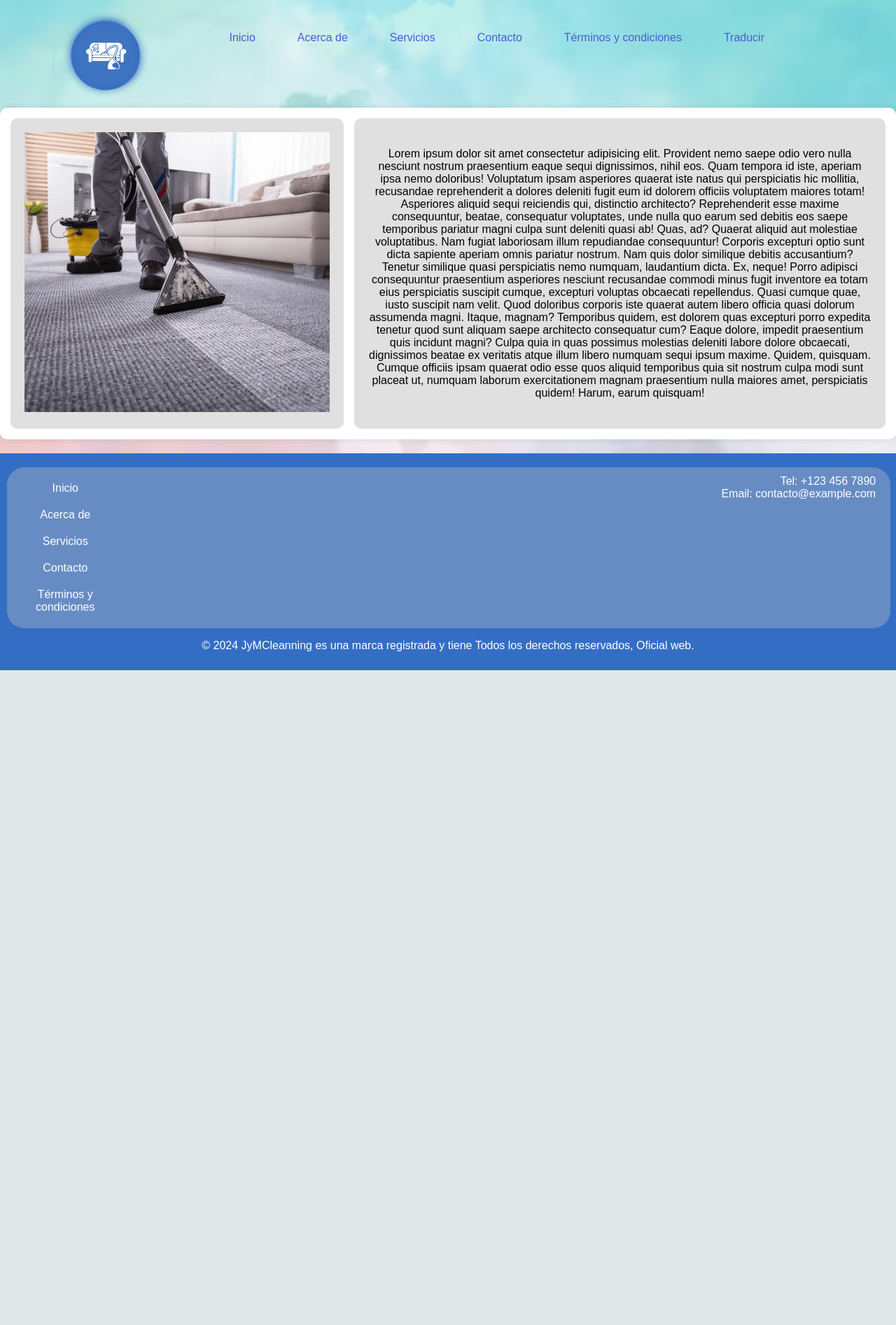
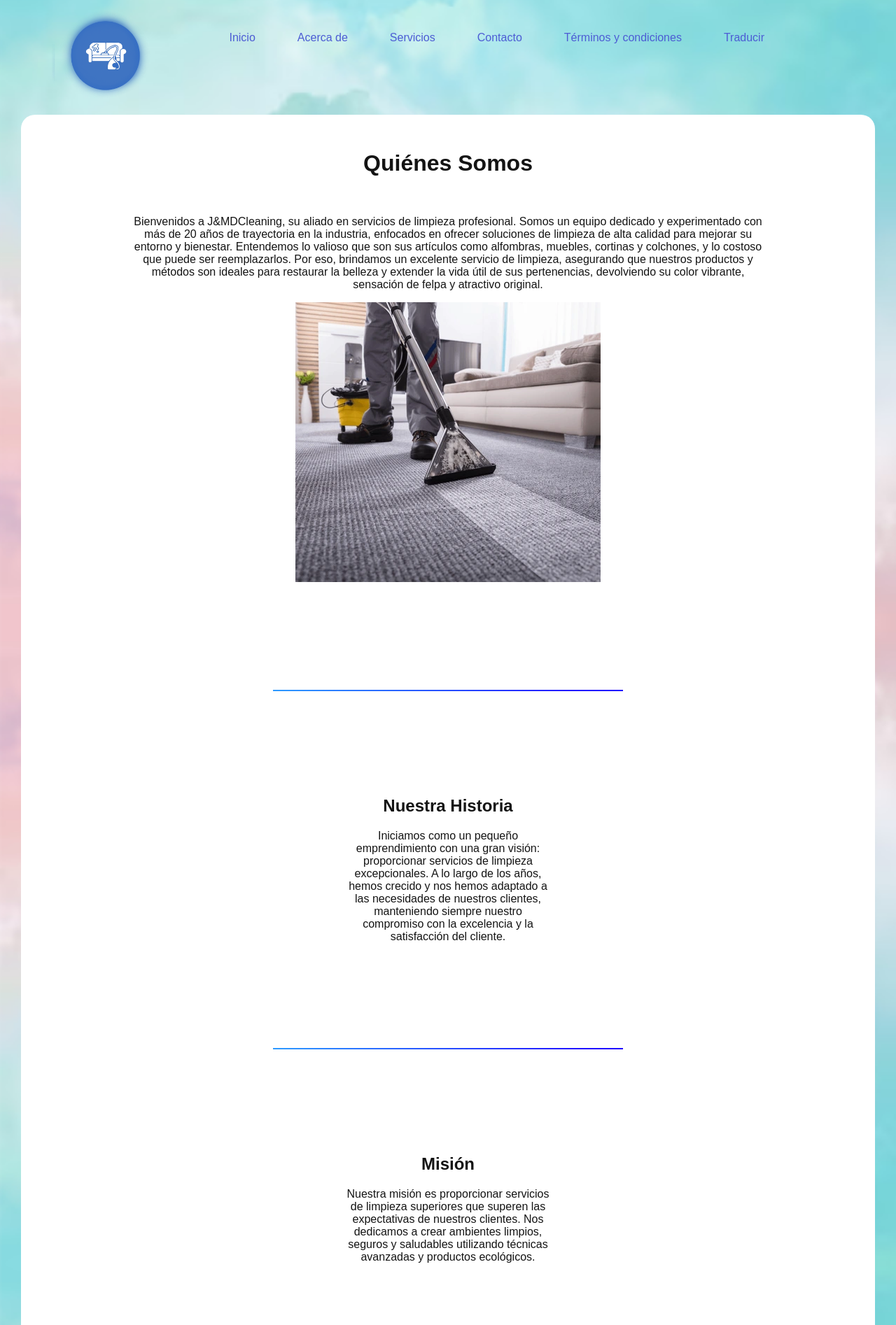
Before and after one commit to DacneR/JyMCleaning, a Django app: page /acerca/ in a window 1280 px wide. Shown: the part 26-1920 px from the top of the page at 70% size. Before the commit the page ends 984 px from the top, so only its background shows below. Run offline with Django 5.2, Linux system fonts and the light colour scheme.

Commit message:
avance en módulo acerca

```diff
--- a/control/static/styles.css
+++ b/control/static/estilos.css
@@ -96,6 +96,11 @@ nav {
 
 }
 /*-----------------------Clases------------------------------------*/
+.ban{
+    margin-top: 15px;
+
+}
+
 .cajonD{
     background-color: #ffffff;
     margin: 30px;
@@ -105,10 +110,22 @@ nav {
     overflow: hidden;
 }
 
-.ban{
-    margin-top: 15px;
+.hD{
+    margin: 10px 0;
+    display: block;
+    font-size: 15px;
 
 }
+
+.hR{
+    max-width: 500px;
+    border: none;
+    height: 2px;
+    background: linear-gradient(to right, #2e9aff, #1e00ff);
+    margin: 150px;
+
+}
+
 
 .imgD{
     width: 350px;
@@ -116,12 +133,11 @@ nav {
     float: right;
 }
 
-.hD{
-    margin: 10px 0;
-    display: block;
-    font-size: 15px;
+.pD{
+    max-width: 300px;
+}
 
-}
+
 
 
 /*-----------------------Tabla menu------------------------------------*/
--- a/control/templates/base.html
+++ b/control/templates/base.html
@@ -6,11 +6,12 @@
     <meta name="viewport" content="width=device-width, initial-scale=1.0">
     <title>{% block title %}JyMDCleanning{% endblock %}</title>
 
-    <link rel="stylesheet" href={% static '/styles.css' %}>
+    <link rel="stylesheet" href={% static '/estilos.css' %}>
     <link rel="icon" href="{% static 'img/icons/icon.png' %}" type="image/x-icon">
 </head>
 <body>
     <script src="{% static 'java.js' %}"></script>
+
     <div class="wrapper">
         <header>
             <table class="header-table">
--- a/control/templates/cerca.html
+++ b/control/templates/cerca.html
@@ -1,28 +1,109 @@
 {% extends 'base.html' %}
 {% load static %}
 
-{% block title %}Acerca de - JyMCleanning{% endblock %}
+{% block title %}Acerca de - J&MDCleanning{% endblock %}
 
 {% block content %}
+    <center>
+        <div class="cajonD">
+            <h1>Quiénes Somos</h1>
+                <br>
+            <p style="max-width: 900px;">
+                Bienvenidos a J&MDCleaning, su aliado en servicios de limpieza profesional. Somos un equipo
+                dedicado y experimentado con más de 20 años de trayectoria en la industria, enfocados en
+                ofrecer soluciones de limpieza de alta calidad para mejorar su entorno y bienestar.
+                Entendemos lo valioso que son sus artículos como alfombras, muebles, cortinas y colchones, y
+                lo costoso que puede ser reemplazarlos. Por eso, brindamos un excelente servicio de limpieza,
+                asegurando que nuestros productos y métodos son ideales para restaurar la belleza y extender
+                la vida útil de sus pertenencias, devolviendo su color vibrante, sensación de felpa y atractivo
+                original.
 
-<table class="tablaD">
-    <tr>
-        <td>
+
+            </p>
             <img src="{% static 'img/cerca/ejemplo.png' %}" >
-        </td>
-        <td>
-            <p>
-                Lorem ipsum dolor sit amet consectetur adipisicing elit. Provident nemo saepe odio vero nulla nesciunt nostrum praesentium eaque sequi dignissimos, nihil eos. Quam tempora id iste, aperiam ipsa nemo doloribus!
-                Voluptatum ipsam asperiores quaerat iste natus qui perspiciatis hic mollitia, recusandae reprehenderit a dolores deleniti fugit eum id dolorem officiis voluptatem maiores totam! Asperiores aliquid sequi reiciendis qui, distinctio architecto?
-                Reprehenderit esse maxime consequuntur, beatae, consequatur voluptates, unde nulla quo earum sed debitis eos saepe temporibus pariatur magni culpa sunt deleniti quasi ab! Quas, ad? Quaerat aliquid aut molestiae voluptatibus.
-                Nam fugiat laboriosam illum repudiandae consequuntur! Corporis excepturi optio sunt dicta sapiente aperiam omnis pariatur nostrum. Nam quis dolor similique debitis accusantium? Tenetur similique quasi perspiciatis nemo numquam, laudantium dicta.
-                Ex, neque! Porro adipisci consequuntur praesentium asperiores nesciunt recusandae commodi minus fugit inventore ea totam eius perspiciatis suscipit cumque, excepturi voluptas obcaecati repellendus. Quasi cumque quae, iusto suscipit nam velit.
-                Quod doloribus corporis iste quaerat autem libero officia quasi dolorum assumenda magni. Itaque, magnam? Temporibus quidem, est dolorem quas excepturi porro expedita tenetur quod sunt aliquam saepe architecto consequatur cum?
-                Eaque dolore, impedit praesentium quis incidunt magni? Culpa quia in quas possimus molestias deleniti labore dolore obcaecati, dignissimos beatae ex veritatis atque illum libero numquam sequi ipsum maxime. Quidem, quisquam.
-                Cumque officiis ipsam quaerat odio esse quos aliquid temporibus quia sit nostrum culpa modi sunt placeat ut, numquam laborum exercitationem magnam praesentium nulla maiores amet, perspiciatis quidem! Harum, earum quisquam!
+
+                <hr class="hR">
+
+            <h2>Nuestra Historia</h2>
+            <p class="pD">
+                Iniciamos como un pequeño emprendimiento con una gran visión: proporcionar servicios de
+                limpieza excepcionales. A lo largo de los años, hemos crecido y nos hemos adaptado a las
+                necesidades de nuestros clientes, manteniendo siempre nuestro compromiso con la excelencia y la
+                satisfacción del cliente.
             </p>
-        </td>
-    </tr>
-</table>
+
+                <hr class="hR">
+
+            <h2>
+                Misión
+            </h2>
+            <p class="pD">
+                Nuestra misión es proporcionar servicios de limpieza superiores que superen las
+                expectativas de nuestros clientes. Nos dedicamos a crear ambientes limpios, seguros y
+                saludables utilizando técnicas avanzadas y productos ecológicos.
+            </p>
+
+                <hr class="hR">
+
+            <h2>
+                Visión
+            </h2>
+            <p class="pD">
+                Nuestra visión es ser líderes en el sector de limpieza, reconocidos por nuestra calidad,
+                innovación y compromiso con el medio ambiente. Aspiramos a expandir nuestros servicios y
+                establecer nuevos estándares en la industria de la limpieza profesional.
+            </p>
+
+                <hr class="hR">
+
+            <h2>
+                Aspectos Laborales
+            </h2>
+            <p class="pD">
+                En J&MDCleaning, valoramos a nuestro equipo de trabajo. Fomentamos un ambiente laboral
+                positivo y de respeto, donde cada miembro tiene la oportunidad de crecer y desarrollarse
+                profesionalmente. Nos comprometemos a proporcionar formación continua, condiciones laborales
+                justas y un entorno seguro para todos nuestros empleados.
+            </p>
+
+                <hr class="hR">
+
+            <!--Carrusel-->
+            <div class="carousel">
+                <div class="carousel-inner">
+                    <div class="carousel-item active">
+                        <img src="{% static 'img/usuarios/usuario3.png' %}" alt="User Photo" class="user-photo">
+                        <div class="review-content">
+                            <h3 class="user-name">Manuel Hernandez</h3>
+                            <p class="user-message">Gracias a J&MDCleaning, mis alfombras se ven como nuevas. ¡Servicio impecable!</p>
+                            <p class="user-rating">Calificación: ★★★★</p>
+                        </div>
+                    </div>
+                    <div class="carousel-item">
+                        <img src="{% static 'img/usuarios/usuario4.png' %}" alt="User Photo" class="user-photo">
+                        <div class="review-content">
+                            <h3 class="user-name">Lorena Gomez</h3>
+                            <p class="user-message">Estoy muy contento con la limpieza de mis muebles. ¡Totalmente recomendados!</p>
+                            <p class="user-rating">Calificación: ★★★★</p>
+                        </div>
+                    </div>
+                    <div class="carousel-item">
+                        <img src="{% static 'img/usuarios/usuario5.png' %}" alt="User Photo" class="user-photo">
+                        <div class="review-content">
+                            <h3 class="user-name">Mateo Escobar</h3>
+                            <p class="user-message">¡Excelente trabajo en mis colchones! Adiós manchas y olores, hola frescura.</p>
+                            <p class="user-rating">Calificación: ★★★</p>
+                        </div>
+                    </div>
+                </div>
+                <div class="carousel-indicators">
+                    <span class="dot active" onclick="currentSlide(1)"></span>
+                    <span class="dot" onclick="currentSlide(2)"></span>
+                    <span class="dot" onclick="currentSlide(3)"></span>
+                </div>
+            </div>
+            <!--Carrusel-->
+        </div>
+    </center>
 
 {% endblock %}
--- a/control/templates/terminos.html
+++ b/control/templates/terminos.html
@@ -6,7 +6,7 @@
 {% block content %}
 
     <div class="cajonD">
-        <h1>Términos y Condiciones de J&MDCleaning</h1>
+        <h1 style="text-align: center;">Términos y Condiciones de J&MDCleaning</h1>
         <p>Bienvenido a J&MDCleaning. Al utilizar nuestros servicios, aceptas cumplir con los siguientes términos y condiciones. Por favor, léelos detenidamente.</p>
 
         <h2>1. Aceptación de los Términos</h2>
```
Also changed, not shown: control/static/img/usuarios/usuario3.png (added), control/static/img/usuarios/usuario4.png (added), control/static/img/usuarios/usuario5.png (added).
